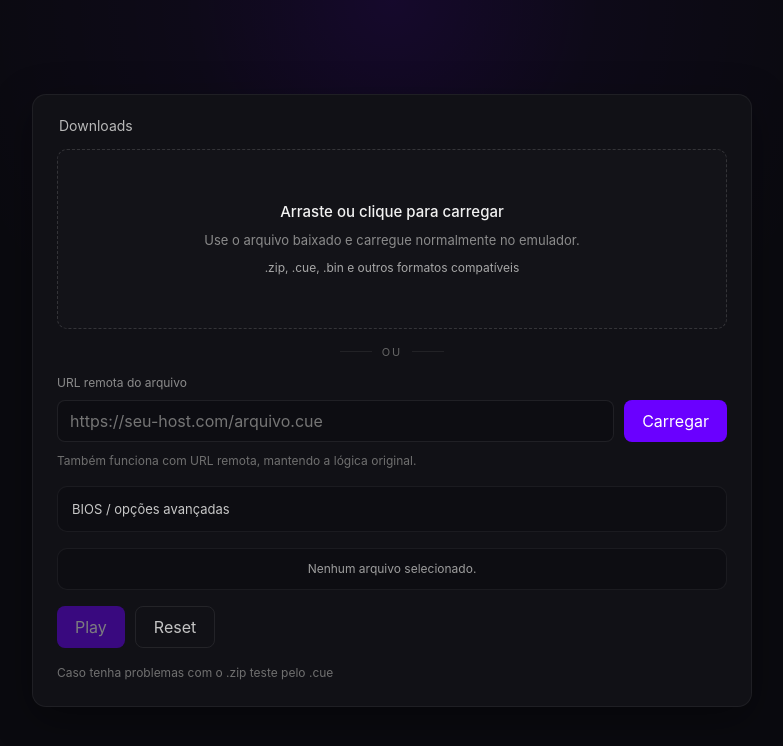
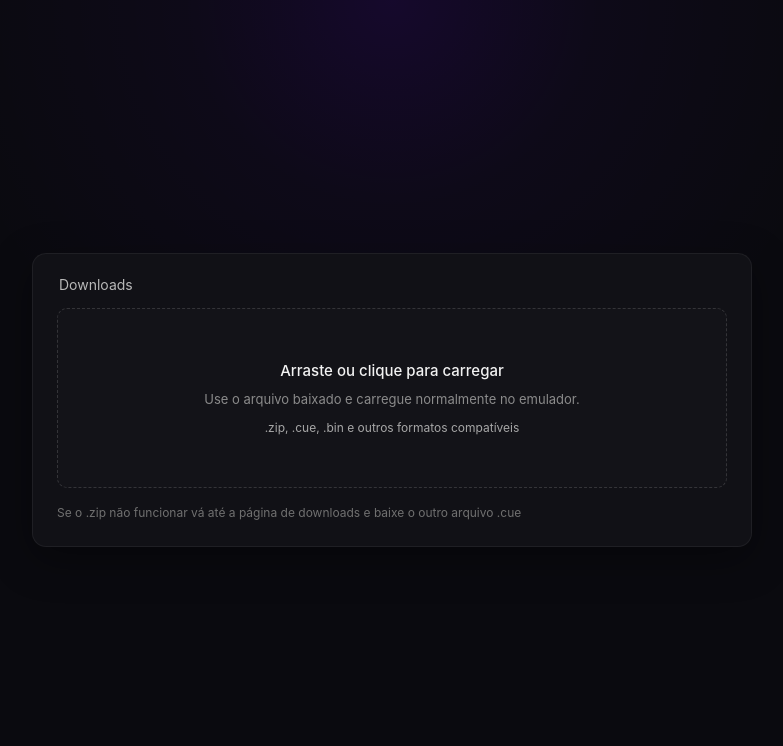
Before and after one commit to fragass/dragplay, a website: page reyalp.html in a window 1280 px wide. Shown: the whole page, without its empty margins (248-1031 px from the left). Drawn offline with Linux system fonts and the light colour scheme; sample sign-in values are in the browser's storage.

Commit message:
Update reyalp.html

```diff
--- a/reyalp.html
+++ b/reyalp.html
@@ -74,8 +74,14 @@
       gap:18px;
     }
 
-    .hero__copy{
-      display:none;
+    .hero__copy,
+    .status-rail,
+    .divider,
+    .remote-box,
+    .advanced,
+    .current-selection,
+    .actions{
+      display:none !important;
     }
 
     .eyebrow{
@@ -84,10 +90,6 @@
       letter-spacing:2px;
       color:#8a8a8a;
       text-transform:uppercase;
-    }
-
-    .status-rail{
-      display:none;
     }
 
     .panel{
@@ -109,17 +111,6 @@
     .panel::-webkit-scrollbar{
       width:0;
       height:0;
-    }
-
-    .tip-box,
-    .divider,
-    .remote-box,
-    .advanced,
-    .current-selection,
-    .actions,
-    .notice{
-      width:100%;
-      flex-shrink:0;
     }
 
     .download-top{
@@ -199,194 +190,12 @@
       color:#a7a7a7;
     }
 
-    .download-shortcut{
-      font-size:12px;
-      color:#9f74ff;
-      text-decoration:none;
-    }
-
-    .download-shortcut:hover{
-      color:#b895ff;
-    }
-
-    .divider{
-      display:flex;
-      align-items:center;
-      justify-content:center;
-      color:#666;
-      font-size:11px;
-      letter-spacing:2px;
-      text-transform:uppercase;
-    }
-
-    .divider span{
-      display:inline-flex;
-      align-items:center;
-      gap:10px;
-    }
-
-    .divider span::before,
-    .divider span::after{
-      content:"";
-      display:block;
-      width:32px;
-      height:1px;
-      background:rgba(255,255,255,.07);
-    }
-
-    .remote-box{
-      display:flex;
-      flex-direction:column;
-      gap:10px;
-    }
-
-    .remote-box label,
-    .advanced__content label,
-    .file-inline span{
-      font-size:12px;
-      color:#8b8b8b;
-    }
-
-    .inline-fields{
-      display:flex;
-      gap:10px;
-      flex-wrap:wrap;
-      width:100%;
-    }
-
-    .inline-fields input,
-    .advanced__content input[type="url"]{
-      flex:1 1 220px;
-      width:100%;
-      min-width:0;
-      height:42px;
-      border-radius:8px;
-      border:1px solid rgba(255,255,255,.08);
-      background:#0d0d12;
-      color:#e6e6e6;
-      padding:0 12px;
-      outline:none;
-    }
-
-    .inline-fields input:focus,
-    .advanced__content input[type="url"]:focus{
-      border-color:rgba(106,0,255,.65);
-    }
-
-    .subtle{
-      margin:0;
-      font-size:12px;
-      color:#6f6f6f;
-      line-height:1.5;
-    }
-
-    .advanced{
-      border:1px solid rgba(255,255,255,.06);
-      border-radius:10px;
-      background:#0d0d12;
-      overflow:hidden;
-    }
-
-    .advanced summary{
-      list-style:none;
-      cursor:pointer;
-      padding:14px 14px;
-      font-size:13px;
-      color:#c7c7c7;
-      user-select:none;
-    }
-
-    .advanced summary::-webkit-details-marker{
-      display:none;
-    }
-
-    .advanced__content{
-      padding:0 14px 14px;
-      display:flex;
-      flex-direction:column;
-      gap:12px;
-    }
-
-    .file-inline{
-      display:flex;
-      flex-direction:column;
-      gap:8px;
-    }
-
-    .file-inline input[type="file"],
-    #biosFileInput{
-      color:#9d9d9d;
-      font-size:12px;
-    }
-
-    .toggle{
-      display:flex;
-      align-items:center;
-      gap:10px;
-      font-size:12px;
-      color:#9a9a9a;
-    }
-
-    .current-selection{
-      min-height:42px;
-      display:flex;
-      align-items:center;
-      justify-content:center;
-      text-align:center;
-      border:1px solid rgba(255,255,255,.06);
-      border-radius:10px;
-      background:#0d0d12;
-      padding:10px 12px;
-      color:#9d9d9d;
-      font-size:12px;
-    }
-
-    .actions{
-      display:flex;
-      gap:10px;
-      flex-wrap:wrap;
-    }
-
-    .btn{
-      height:42px;
-      padding:0 18px;
-      border-radius:8px;
-      border:none;
-      cursor:pointer;
-      transition:.15s;
-      flex-shrink:0;
-    }
-
-    .btn--primary{
-      background:#6a00ff;
-      color:#fff;
-    }
-
-    .btn--primary:hover{
-      background:#7c1cff;
-    }
-
-    .btn--primary:disabled{
-      opacity:.45;
-      cursor:not-allowed;
-    }
-
-    .btn--ghost{
-      background:transparent;
-      color:#c4c4c4;
-      border:1px solid rgba(255,255,255,.08);
-    }
-
-    .btn--ghost:hover{
-      background:rgba(255,255,255,.04);
-      color:#fff;
-    }
-
     .notice{
       margin:0;
       font-size:12px;
       color:#707070;
       line-height:1.5;
+      width:100%;
     }
 
     .player-shell{
@@ -512,27 +321,8 @@
 
       .dropzone__text p,
       .dropzone__hint,
-      .subtle,
       .notice{
         font-size:12px;
-      }
-
-      .inline-fields{
-        flex-direction:column;
-      }
-
-      .inline-fields input,
-      .advanced__content input[type="url"]{
-        min-width:0;
-        width:100%;
-      }
-
-      .actions{
-        flex-direction:column;
-      }
-
-      .btn{
-        width:100%;
       }
 
       .player-shell{
@@ -645,9 +435,7 @@
           <div class="dropzone__icon">🎮</div>
           <div class="dropzone__text">
             <h2>Arraste ou clique para carregar</h2>
-            <p>
-              Use o arquivo baixado e carregue normalmente no emulador.
-            </p>
+            <p>Use o arquivo baixado e carregue normalmente no emulador.</p>
             <span class="dropzone__hint">.zip, .cue, .bin e outros formatos compatíveis</span>
           </div>
         </label>
@@ -703,7 +491,7 @@
         </div>
 
         <p class="notice" id="noticeBox">
-          Caso tenha problemas com o .zip teste pelo .cue
+          Se o .zip não funcionar vá até a página de downloads e baixe o outro arquivo .cue
         </p>
       </div>
     </section>
```
